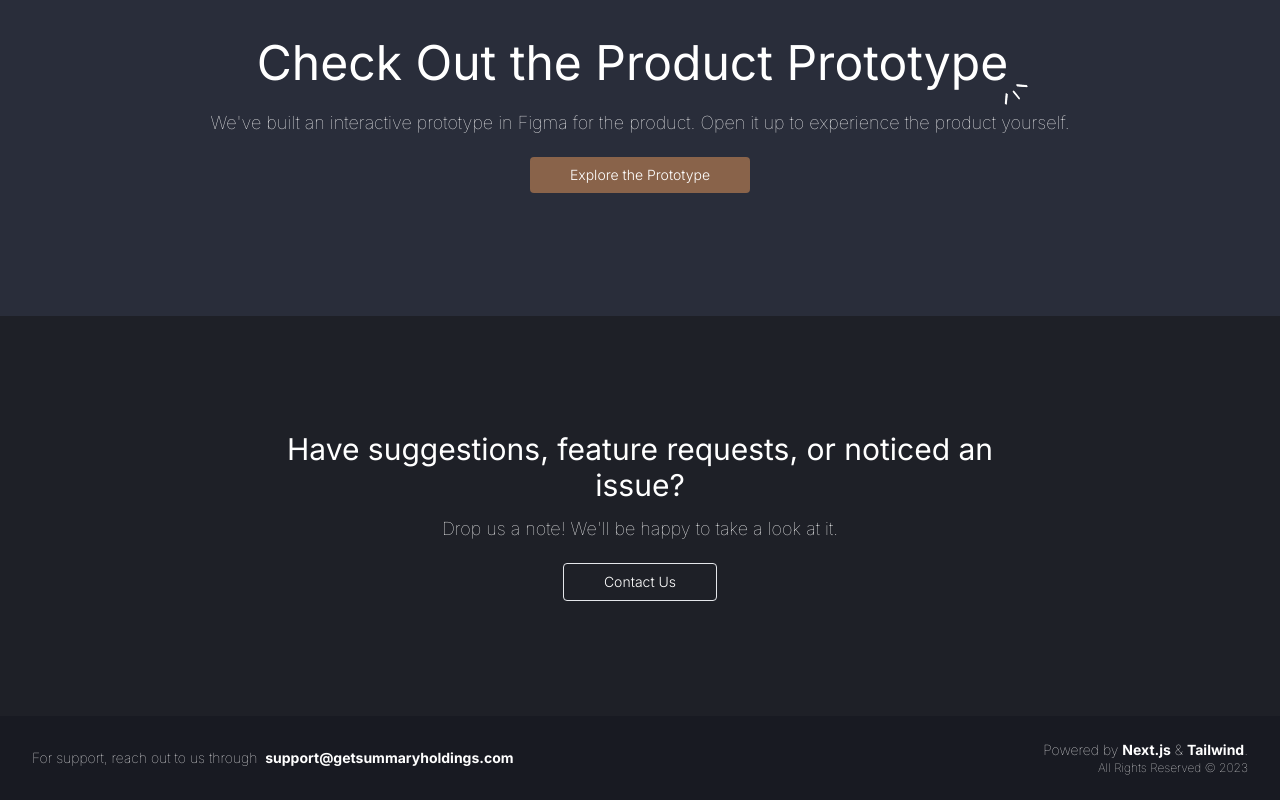
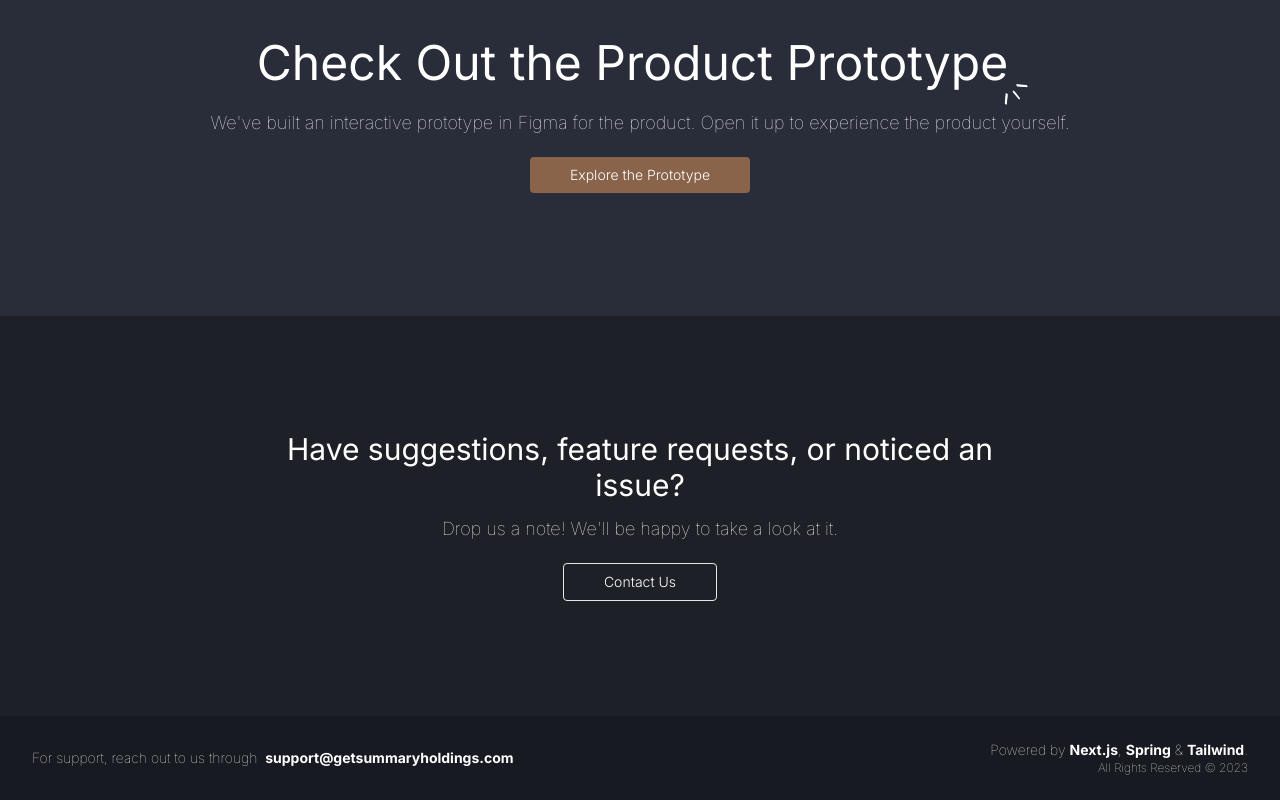
Before and after one commit to jjose14-Jacob-Jose/getSummaryHoldings, a Next.js app: page / in a window 1280 px wide. Shown: the part 3807-4607 px from the top of the page. Built offline with nearby package versions, Linux system fonts and the light colour scheme.

Commit message:
t_53 Added 'Spring' to footer.

```diff
--- a/src/components/static/Footer.jsx
+++ b/src/components/static/Footer.jsx
@@ -18,7 +18,9 @@ export default function Footer() {
                 </div>
                 <div className="lg:text-right text-center">
                     <div>Powered by <Link href="https://nextjs.org/" className="font-bold hover:opacity-80"
-                                        rel="noopener noreferrer" target="_blank">Next.js</Link> &&nbsp;
+                                        rel="noopener noreferrer" target="_blank">Next.js</Link>,&nbsp;
+                                    <Link href="https://spring.io/" className="font-bold hover:opacity-80"
+                                          rel="noopener noreferrer" target="_blank">Spring</Link>&nbsp;&&nbsp;
                                     <Link href="https://tailwindcss.com/" className="font-bold hover:opacity-80"
                                         rel="noopener noreferrer" target="_blank">Tailwind</Link>.
                     </div>
```
Also changed, not shown: 1 other file (tests, documents, lock files or other folders).
